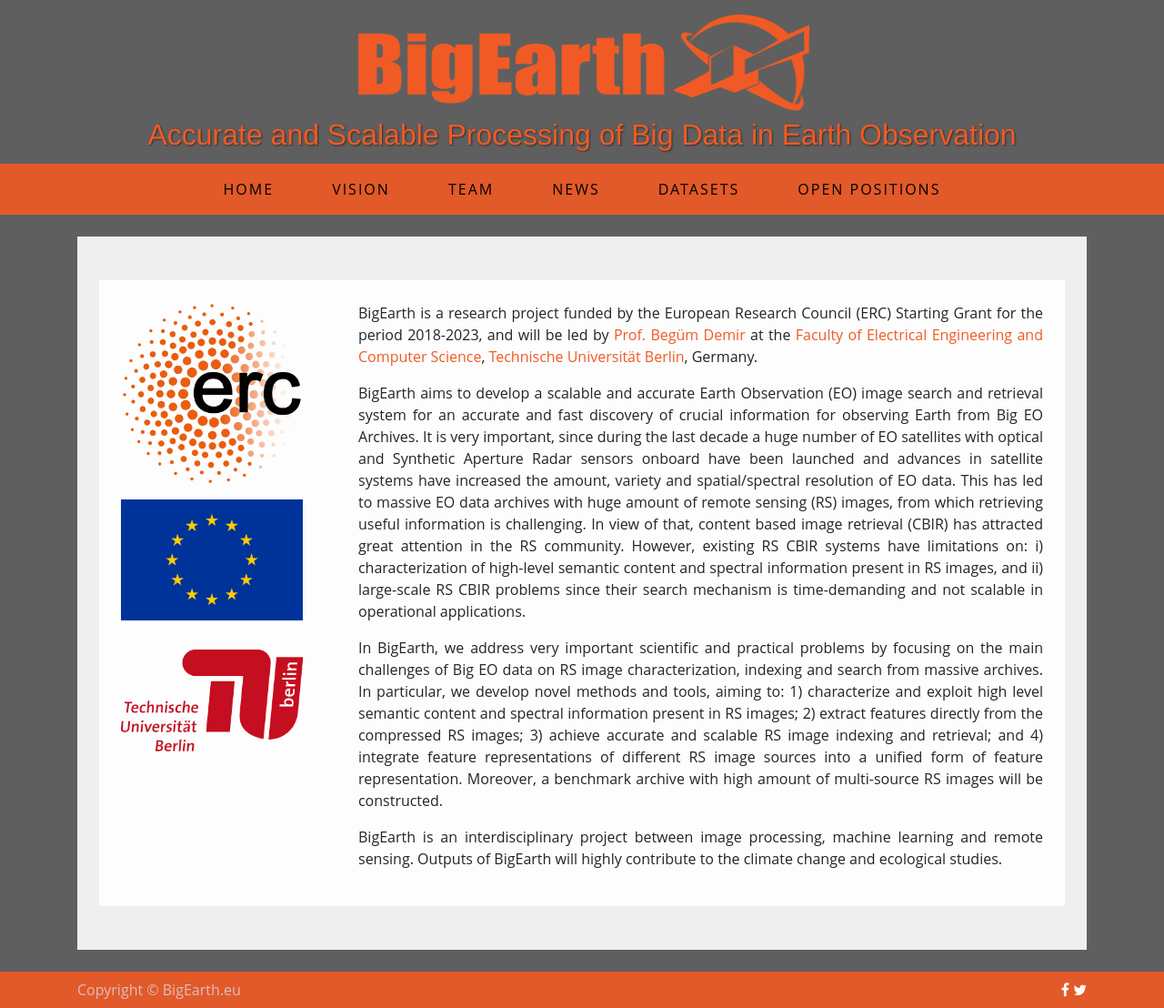
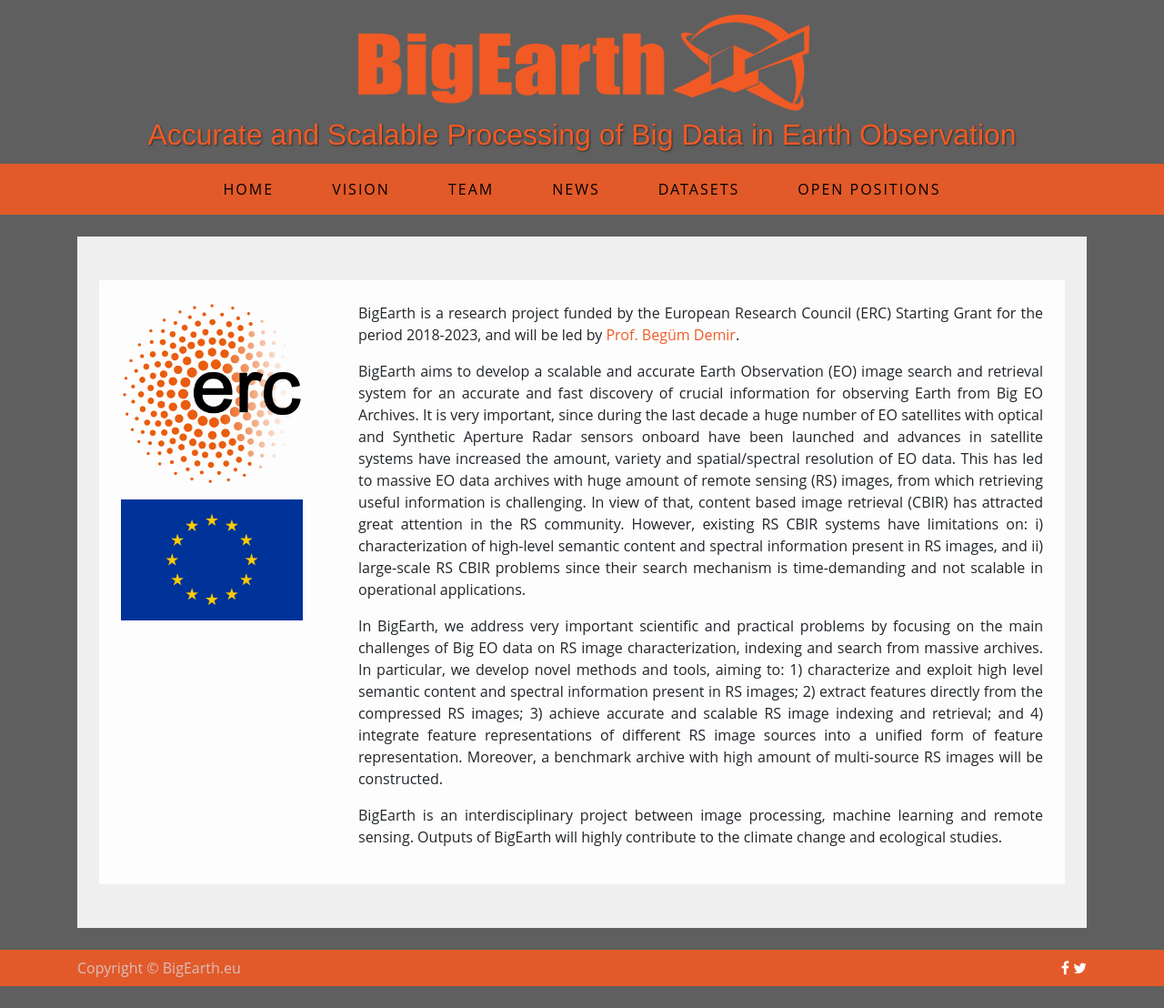
Before and after one commit to rsim-tu-berlin/bigearth.eu, a Jekyll site: the page built from index.md, in a window 1280 px wide. Shown: the whole page at 91% size. Built offline with Jekyll 4.4.1, drawn with Linux system fonts in a browser that asks for light colours; nearby versions of some CDN libraries; after the commit the page ends 1084 px from its top, so only the background shows below that.

Commit message:
index updated

```diff
--- a/index.md
+++ b/index.md
@@ -69,13 +69,15 @@
 				<img class="img-fluid float-left pb-3 d-none d-lg-block" src="./assets/images/EU_flag.jpg" width="200px" alt="">
 			</a>
 			<br>
+			<!--
 			<a href="https://www.tu-berlin.de" target="_blank">
 				<img class="img-fluid float-left pb-3 d-none d-lg-block center-block" src="./assets/images/logo_tu_berlin.jpg" width="200px" style="margin-top: 1em" alt="">
 			</a>
+			-->
 		</div>
 
 <div class="col-sm-9">
-<p>BigEarth is a research project funded by the European Research Council (ERC) Starting Grant for the period 2018-2023, and will be led by <a href="http://www.begumdemir.com" target="_blank">Prof. Begüm Demir</a> at the <a href="http://www.eecs.tu-berlin.de/menue/faculty_iv_electrical_engineering_and_computer_science/parameter/de/?no_cache=1" target="_blank">Faculty of Electrical Engineering and Computer Science</a>, <a href="https://www.tu-berlin.de" target="_blank">Technische Universität Berlin</a>, Germany.</p>
+<p>BigEarth is a research project funded by the European Research Council (ERC) Starting Grant for the period 2018-2023, and will be led by <a href="http://www.begumdemir.com" target="_blank">Prof. Begüm Demir</a>.<!-- at the <a href="http://www.eecs.tu-berlin.de/menue/faculty_iv_electrical_engineering_and_computer_science/parameter/de/?no_cache=1" target="_blank">Faculty of Electrical Engineering and Computer Science</a>, <a href="https://www.tu-berlin.de" target="_blank">Technische Universität Berlin</a>, Germany.--></p>
 
 <p>BigEarth aims to develop a scalable and accurate Earth Observation (EO) image search and retrieval system for an accurate and fast discovery of crucial information for observing Earth from Big EO Archives. It is very important, since during the last decade a huge number of EO satellites with optical and Synthetic Aperture Radar sensors onboard have been launched and advances in satellite systems have increased the amount, variety and spatial/spectral resolution of EO data. This has led to massive EO data archives with huge amount of remote sensing (RS) images, from which retrieving useful information is challenging. In view of that, content based image retrieval (CBIR) has attracted great attention in the RS community. However, existing RS CBIR systems have limitations on: i) characterization of high-level semantic content and spectral information present in RS images, and ii) large-scale RS CBIR problems since their search mechanism is time-demanding and not scalable in operational applications.</p>
 
```
